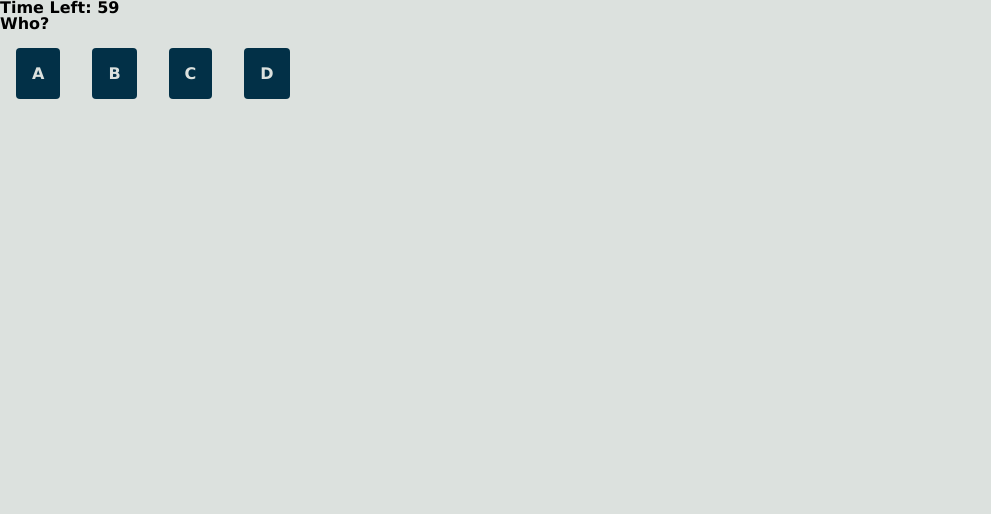
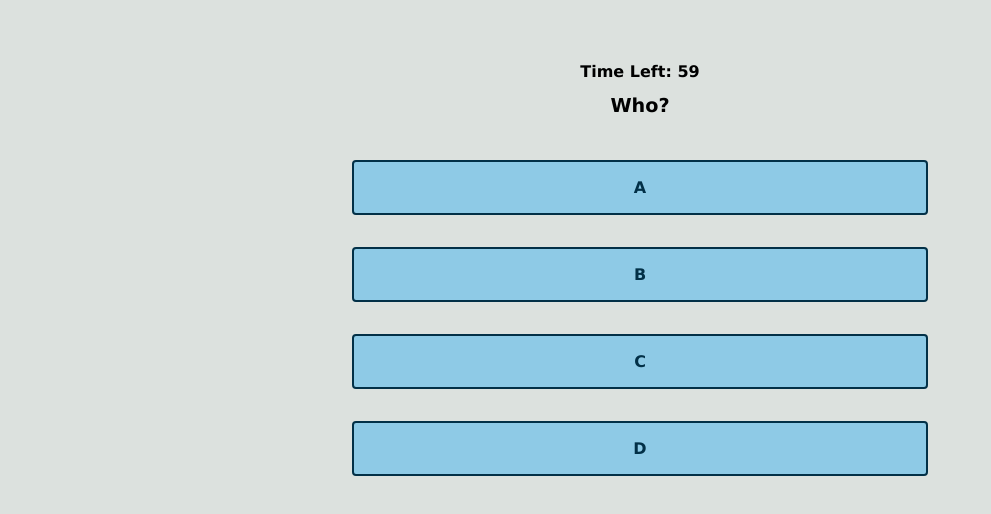
Before and after one commit to mycancel/code-quiz, a plain HTML site: page index.html in a window 1280 px wide. Both pictures are taken after a click on the button "Start". Shown: the whole page, without its empty margins (0-991 px from the left). Drawn offline with Linux system fonts and the light colour scheme.

Commit message:
styled quiz questions

```diff
--- a/style.css
+++ b/style.css
@@ -59,3 +59,44 @@ button:hover {
 #start:hover {
     box-shadow: 4px 4px 4px var(--darkblue);
 }
+
+#quiz {
+    text-align: center;
+    margin: 2rem;
+    padding: 2rem;
+    border-radius: 4px;
+}
+
+#questions {
+    display: flex;
+    flex-direction: column;
+    align-items: center;
+}
+
+#questions h2, #reward {
+    margin: 1rem;
+    min-height: 2rem;
+    font-size: larger;
+    font-weight: bold;
+}
+
+#questions button {
+    background-color: var(--lightblue);
+    color: var(--darkblue);
+    border: solid 2px var(--darkblue);
+    min-width: 50%;
+}
+
+/* TODO: Style Reward based on correct or incorrect */
+
+@media screen and (max-width: 1040px) {
+    #questions button {
+        min-width: 75%;
+    }
+}
+
+@media screen and (max-width: 760px) {
+    #questions button {
+        min-width: 100%;
+    }
+}
```
